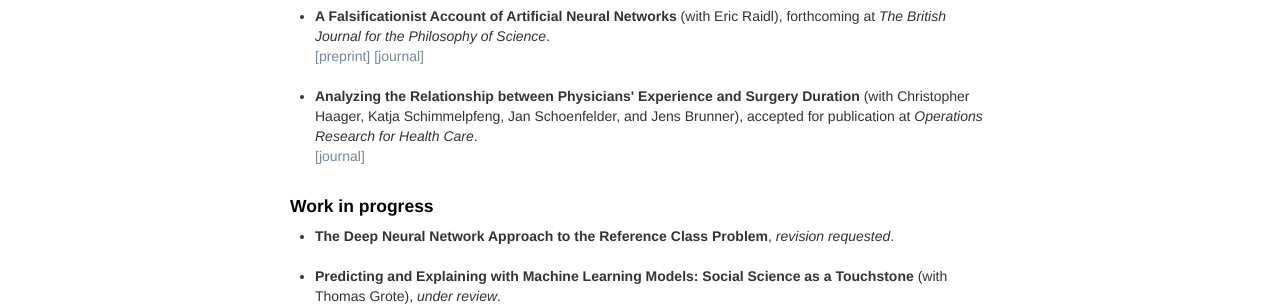
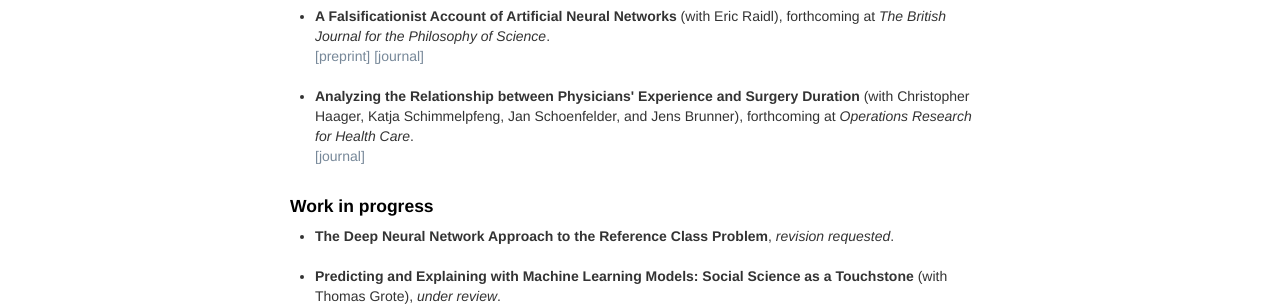
Before and after one commit to oliverbuchholz/oliverbuchholz.github.io, a Jekyll site: the page built from pages/writing.md, in a window 1280 px wide. Shown: the part 186-492 px from the top of the page. Built offline with Jekyll 4.4.1, drawn with Linux system fonts in a browser that asks for light colours.

Commit message:
Update writing.md

```diff
--- a/pages/writing.md
+++ b/pages/writing.md
@@ -10,7 +10,7 @@ description: Oliver Buchholz | Writing
 <li><b>A Falsificationist Account of Artificial Neural Networks</b> (with Eric Raidl), forthcoming at <i>The British Journal for the Philosophy of Science</i>.<br><a href= "https://arxiv.org/abs/2205.01421" target= "_blank">[preprint]</a> <a href= "https://doi.org/10.1086/721797" target= "_blank">[journal]</a><br><br>
 </li>
 
-<li><b>Analyzing the Relationship between Physicians' Experience and Surgery Duration</b> (with Christopher Haager, Katja Schimmelpfeng, Jan Schoenfelder, and Jens Brunner), accepted for publication at <i>Operations Research for Health Care</i>.<br><a href= "https://doi.org/10.1016/j.orhc.2022.100377" target= "_blank">[journal]</a><br><br>
+<li><b>Analyzing the Relationship between Physicians' Experience and Surgery Duration</b> (with Christopher Haager, Katja Schimmelpfeng, Jan Schoenfelder, and Jens Brunner), forthcoming at <i>Operations Research for Health Care</i>.<br><a href= "https://doi.org/10.1016/j.orhc.2022.100377" target= "_blank">[journal]</a><br><br>
 </li>
 </ul>
 
```
